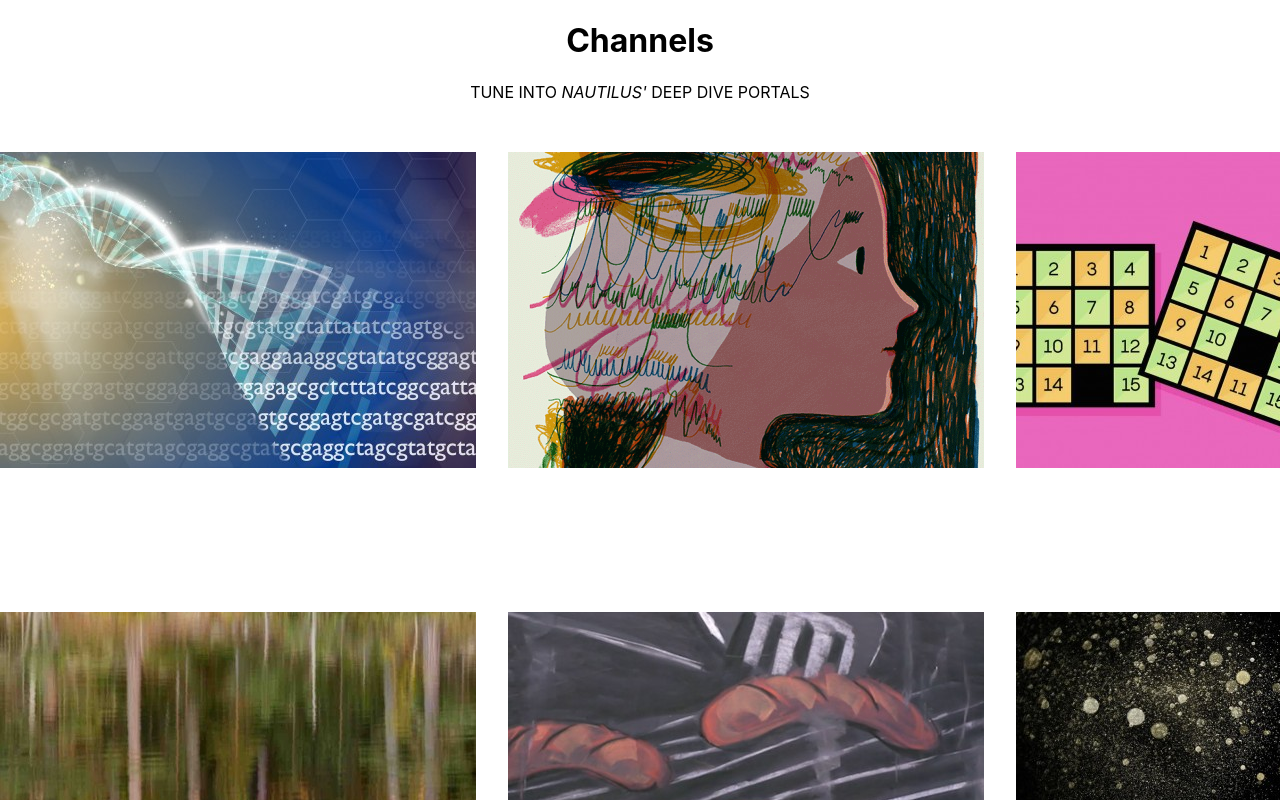
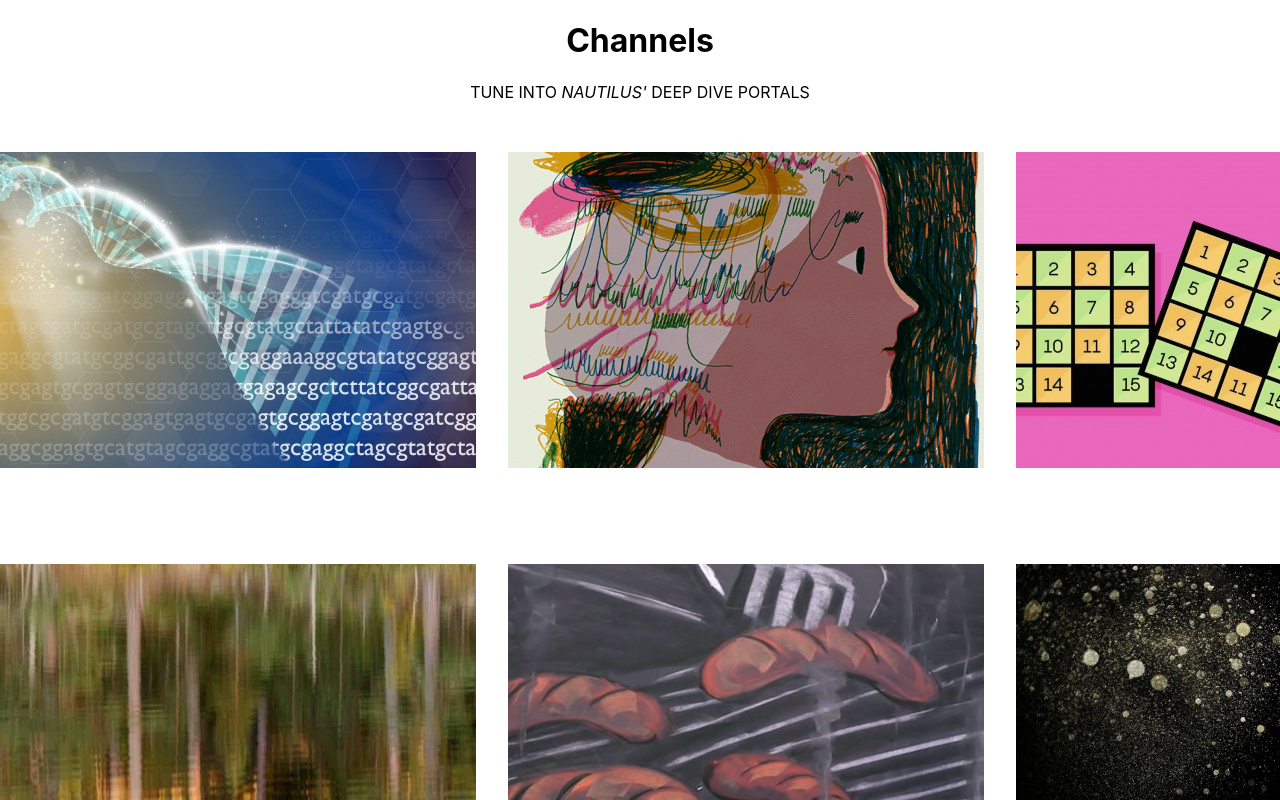
Before and after one commit to BladeKitana732/Nautilus_Mockup, a React (Create React App) app: page / in a window 1280 px wide. Shown: the top 800 px of the page. Built offline with nearby package versions, Linux system fonts and the light colour scheme.

Commit message:
fixing space in gaps for images

```diff
--- a/src/App.css
+++ b/src/App.css
@@ -1,7 +1,7 @@
 #channels-container {
     display: grid;
     grid-template-columns: repeat(3, auto);
-    grid-row-gap: 9em;
+    grid-row-gap: 6em;
     grid-column-gap: 2em;
     margin: 50px 0 0 0;
 }
```
